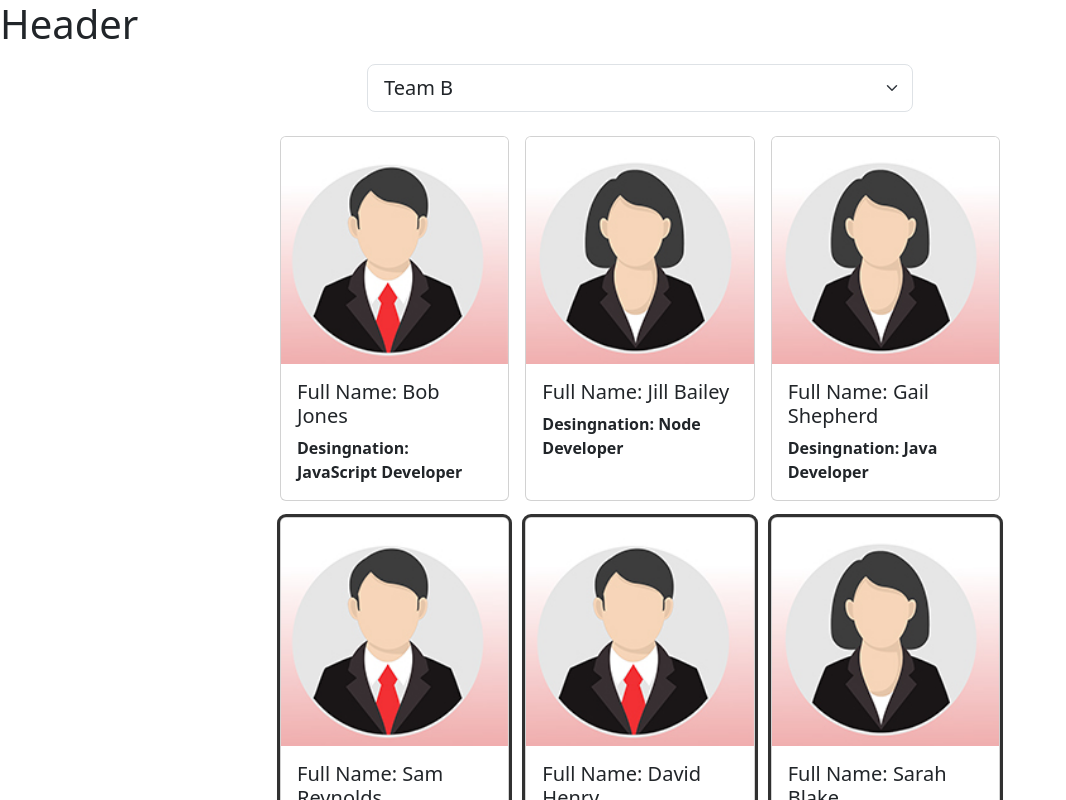
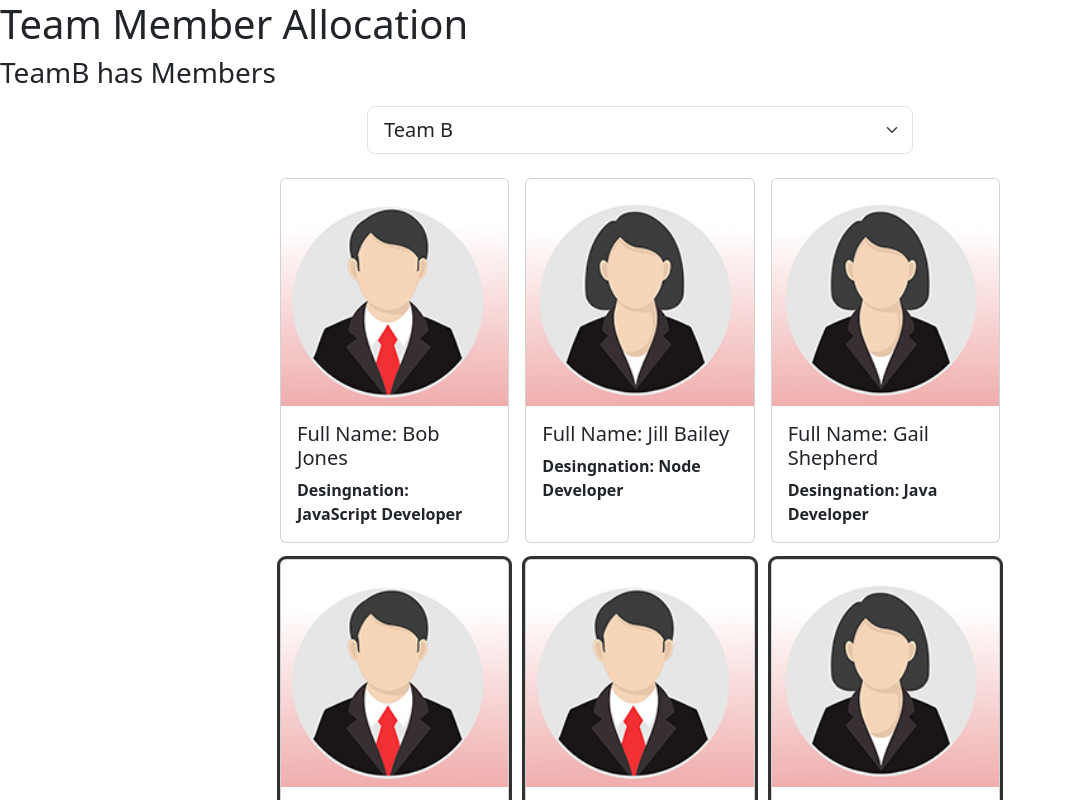
Before and after one commit to GuilhermeLVL/Freecodecamp, a React (Create React App) app in the folder team-member-alocation/: page / in a window 1280 px wide. Shown: the top 800 px of the page, without its empty margins (0-1066 px from the left). Built offline with nearby package versions, Linux system fonts and the light colour scheme.

Commit message:
Update Header.jsx

```diff
--- a/team-member-alocation/src/Header.jsx
+++ b/team-member-alocation/src/Header.jsx
@@ -1,9 +1,10 @@
-const Header = () =>{
+const Header = ({selectedTeam, teamMemberCount}) =>{
 
 
     return(
         <header>
-    <h1 >Header</h1>
+    <h1 >Team Member Allocation</h1>
+    <h3>{selectedTeam} has {teamMemberCount} Members</h3>
 
         </header>
     )
```
